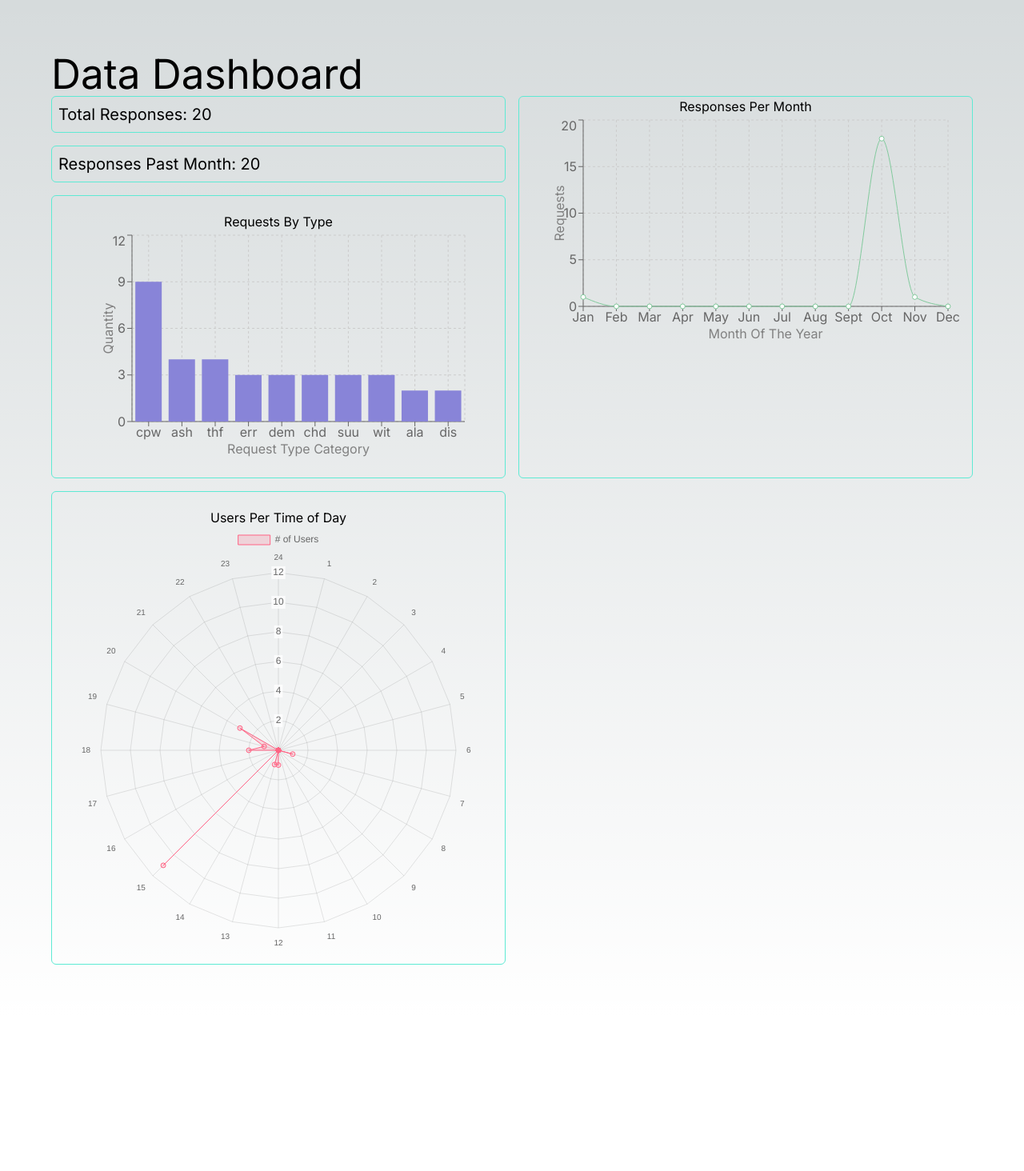
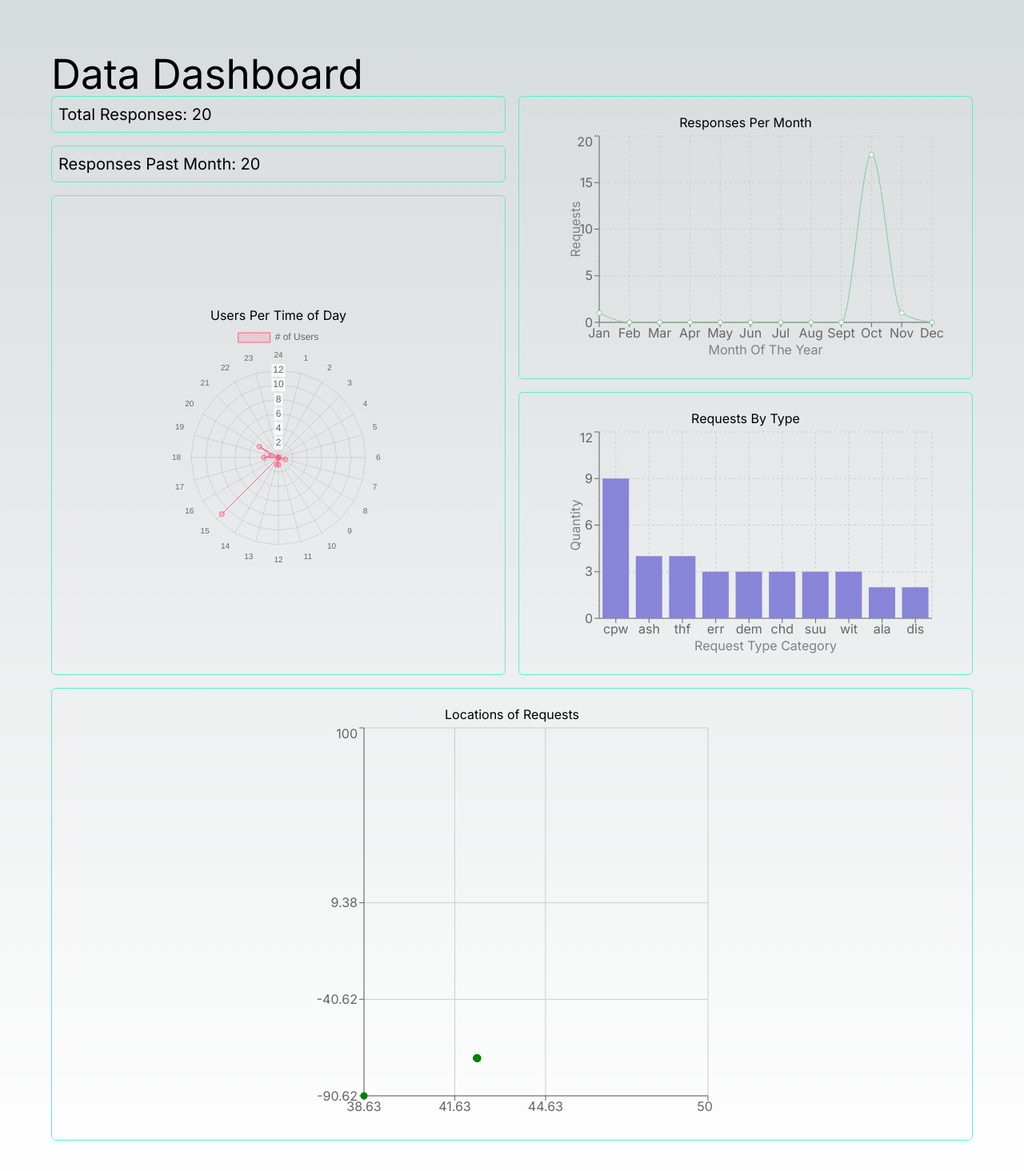
Before and after one commit to hcs-t4sg/eng-f23-community-response-works2, a Next.js app: page /dataDashboard in a window 1280 px wide. Shown: the top 1464 px of the page at 80% size. Before the commit the page ends 1270 px from the top, so only its background shows below. Built offline with nearby package versions, Linux system fonts and the light colour scheme.

Commit message:
Changed graph orientations

```diff
--- a/src/app/dataDashboard/components/RechartsScatter.tsx
+++ b/src/app/dataDashboard/components/RechartsScatter.tsx
@@ -1,18 +1,12 @@
 import { ScatterChart, Scatter, CartesianGrid, XAxis, YAxis } from 'recharts';
 import { request } from '../requests';
-
-
-
-
 
 export default function RechartsScatter(
     {dashboardData}:
     {dashboardData: request[] | undefined}
     ) {
+    let longitudes_latitudes: { latitude: number, longitude: number}[] = [];
 
-    let longitudes_latitudes: { latitude: number, longitude: number}[] = [
-
-    ];
     dashboardData?.forEach((request) => {
         console.log(request)
       if (request.location === undefined) {
@@ -23,12 +17,10 @@ export default function RechartsScatter(
       const location = request.location;
       let longitude = location?.longitude;
       let latitude = location?.latitude ;
-      if (longitude  == undefined || latitude == undefined) {
-        // In case the data in longitude/latitude isn't correct. This happened with one of the objects Eli worked with for CreatedAt property
+      if (longitude == undefined || latitude == undefined) {
+        // In case the data in longitude/latitude isn't defined.=
         return;
-      }
-
-      else {
+      } else {
         longitudes_latitudes.push({
             longitude,
             latitude
@@ -36,22 +28,25 @@ export default function RechartsScatter(
       }
     });
 
-    // rounding to two decimal places to potentially help see the other points that are currently not visible
+    // Rounding to two decimal places to potentially help see the other points
+    // that are currently not visible
     longitudes_latitudes.forEach((element: { latitude: number, longitude: number }) => {
       element.latitude = +(element.latitude.toFixed(2));
       element.longitude = +(element.longitude.toFixed(2));
     });
-    console.log(longitudes_latitudes);
-
 
     return (
-
-      <ScatterChart width={700} height={800}>
+      <div className='flex flex-col justify-center align-middle'>
+        <h2 className='text-center'>Locations of Requests</h2>
+        <div className='place-self-center'>
+          <ScatterChart width={500} height={500}>
             <CartesianGrid />
             <XAxis type="number" dataKey="latitude" domain={[40, 50]}/>
             <YAxis type="number" dataKey="longitude"  domain={[-75, 100]} />
             <Scatter data={longitudes_latitudes} fill="green" />
           </ScatterChart>
+        </div>
+      </div>
     );
 
   }
--- a/src/app/dataDashboard/components/RequestByTimeOfDay.tsx
+++ b/src/app/dataDashboard/components/RequestByTimeOfDay.tsx
@@ -20,7 +20,6 @@ ChartJS.register(
   Tooltip,
   Legend
 );
-
 
 export default function RequestByTimeOfDay(
   {dashboardData}:
@@ -45,8 +44,14 @@ export default function RequestByTimeOfDay(
           },
         ],
       };
-  return <>
-    <h3 className='w-full text-center'>Users Per Time of Day</h3>
-    <Radar data={radial_data} />
-  </>;
+  return (
+    <div className='w-full h-full flex justify-center align-middle'>
+      <div className='max-w-md max-h-md place-self-center'>
+        <h3 className='w-full text-center'>Users Per Time of Day</h3>
+        <div className='w-full h-full'>
+          <Radar data={radial_data} />
+        </div>
+      </div>
+    </div>
+  );
 }
--- a/src/app/dataDashboard/components/RequestsPerMonth.tsx
+++ b/src/app/dataDashboard/components/RequestsPerMonth.tsx
@@ -87,9 +87,7 @@ export default function RequestsPerMonth(
   return (
     <>
       <h3 className='w-full text-center'>Responses Per Month</h3>
-
       <div className='w-full h-72'>
-
         <ResponsiveContainer width="100%" height="100%">
           <LineChart
             width={500}
--- a/src/app/dataDashboard/page.tsx
+++ b/src/app/dataDashboard/page.tsx
@@ -5,6 +5,7 @@ import { request, requests_mock_response } from './requests';
 import RequestsPerMonth from './components/RequestsPerMonth';
 import RequestsByType from './components/RequestsByType';
 import RequestByTimeOfDay from "./components/RequestByTimeOfDay";
+import RechartsScatter from './components/RechartsScatter';
 // Example function to show how an API might behave
 async function queryExampleAPI(querystring: string) {
 
@@ -75,8 +76,13 @@ function DataDashboard() {
         </div>
 
         {/* Number - Div for num responses last most */}
-        <div className='border border-teal-300 col-span-2 row-span-4 rounded-md'>
+        <div className='border border-teal-300 col-span-2 row-span-3 rounded-md p-5'>
           <RequestsPerMonth dashboardData={dashboardData} />
+        </div>
+
+        {/* Radial chart - Div for requests over time */}
+        <div className='border border-teal-300 rounded-md row-span-3 col-span-2 p-5'>
+          <RequestByTimeOfDay dashboardData={dashboardData} />
         </div>
 
         {/* Bar/line chart - Div for requests over time */}
@@ -84,15 +90,12 @@ function DataDashboard() {
           <RequestsByType dashboardData={dashboardData} />
         </div>
 
-         {/* Radial chart - Div for requests over time */}
-         <div className='border border-teal-300 rounded-md row-span-2 col-span-2 p-5'>
-          <RequestByTimeOfDay dashboardData={dashboardData} />
-        </div>
-
         {/* Side bar chart ordered by size - Div for responses by crisis type */}
 
         {/* Responses by location will be given here */}
-        <div className=''></div>
+        <div className='border border-teal-300 rounded-md row-span-2 col-span-4 p-5'>
+          <RechartsScatter dashboardData={dashboardData} />
+        </div>
       </div>
     </div>
   );
```
Also changed, not shown: src/app/dataDashboard/components/RequestsByType.tsx (+1 -23 lines). Lines whose indentation alone changed are shown as unchanged.
